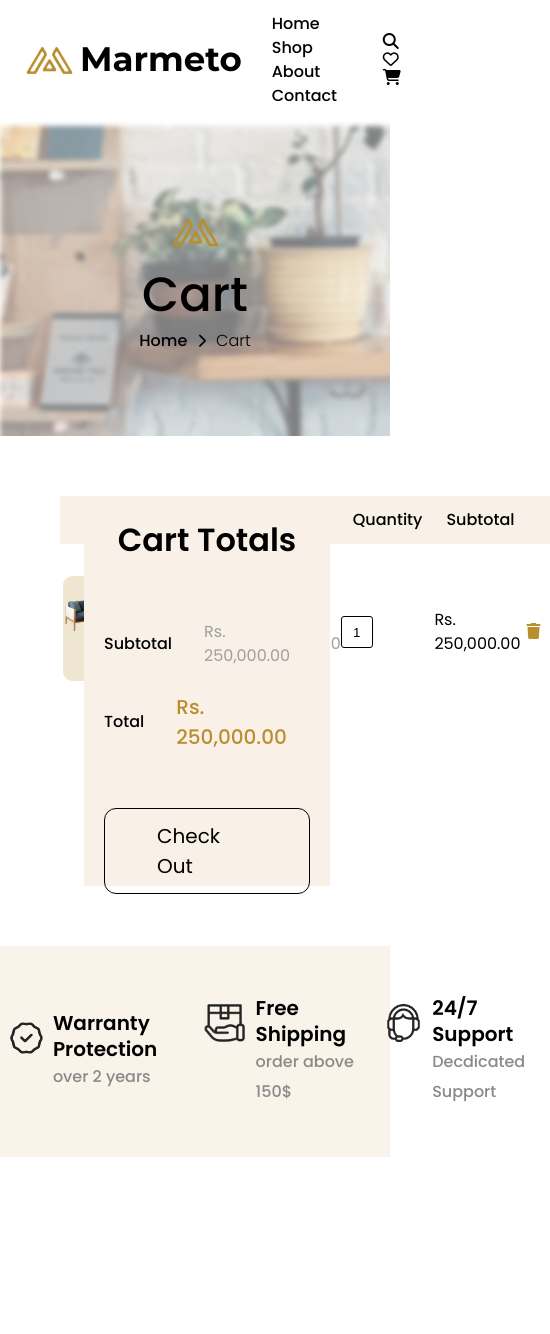
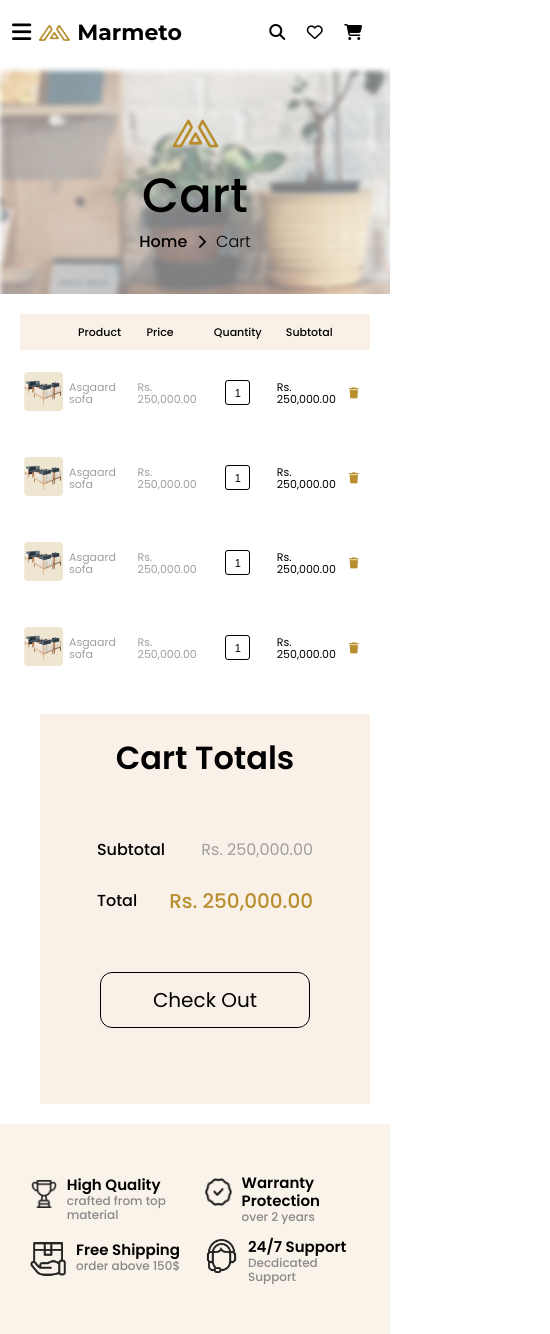
Before and after one commit to Fzansa/marmeto, a plain HTML site: page index.html in a window 390 px wide. Shown: the whole page, 550 px wide, since content can reach past the window. Before the commit the page ends 1157 px from the top, so only its background shows below. Drawn offline with Linux system fonts and the light colour scheme.

Commit message:
responsive done

```diff
--- a/assets/css/style.css
+++ b/assets/css/style.css
@@ -37,6 +37,10 @@ input[type="number"] {
   color: #000000;
 }
 
+.menuIcon {
+  display: none;
+}
+
 .logo img {
   width: 50px;
   height: 32px;
@@ -63,6 +67,10 @@ input[type="number"] {
 
 .rightMenu span i {
   color: #000000;
+}
+
+.close {
+  display: none;
 }
 
 /* end header */
@@ -153,7 +161,7 @@ th {
 }
 
 tbody tr td {
-  padding: 32px 0px;
+  padding-top: 32px;
   font-family: Poppins;
   font-size: 16px;
   font-weight: 400;
@@ -171,7 +179,7 @@ td > input {
   width: 32px;
   height: 32px;
   text-align: center;
-  /* background:red; */
+  margin: auto;
   border: 1px solid #000000;
   outline: none;
   padding: 2px;
@@ -252,7 +260,7 @@ td > i.fa-trash {
   display: flex;
   align-items: center;
   justify-content: center;
-  padding: 50px 0px;
+  padding: 50px 30px;
 }
 
 .featureContainer {
@@ -291,7 +299,207 @@ td > i.fa-trash {
   font-family: Poppins;
   font-size: 16px;
   font-weight: 500;
-  line-height: 30px;
+  line-height: 18px;
   text-align: left;
   color: #898989;
 }
+
+/* end feature section style */
+
+/* making responsive */
+@media (max-width: 1130px) {
+  .mainCartSection {
+    padding: 60px 30px;
+  }
+  .itemsContainer {
+    width: calc(100% - 330px);
+  }
+  .totalContainer {
+    width: 330px;
+  }
+  td img {
+    width: 70px;
+  }
+}
+
+@media (max-width: 991px) {
+  .mainCartSection {
+    flex-wrap: wrap;
+    padding: 30px;
+  }
+  .itemsContainer {
+    width: 100%;
+  }
+  .totalContainer {
+    margin-left: auto;
+  }
+  .featureInfo > h3 {
+    font-size: 18px;
+  }
+
+  .featureInfo > p {
+    font-size: 14px;
+  }
+  .featureImg {
+    width: 50px;
+    height: 50px;
+  }
+}
+
+@media (max-width: 900px) {
+  .menuContainer a {
+    margin: auto 20px;
+  }
+  .logo {
+    font-size: 28px;
+  }
+  .logo img {
+    width: 46px;
+    height: 24px;
+  }
+}
+
+@media (max-width: 767px) {
+  .menuContainer {
+    background-color: white;
+    box-shadow: 5px 6px 12px rgba(223, 220, 220, 0.349);
+    position: fixed;
+    left: -100%;
+    top: 0px;
+    transition: all 0.5s linear;
+    height: 100vh;
+  }
+
+  .close {
+    display: block;
+  }
+
+  .menuContainer .menuList {
+    display: flex;
+    flex-direction: column;
+    margin-top: 30px;
+  }
+  .menuContainer.open {
+    width: 250px;
+    padding: 30px;
+    left: 0;
+  }
+
+  .close {
+    position: absolute;
+    right: 20px;
+    top: 20px;
+    cursor: pointer;
+    font-size: 16px;
+  }
+
+  .menuContainer a {
+    margin: 0;
+    margin-top: 20px;
+    text-align: center;
+  }
+  .menuIcon {
+    display: block;
+    margin-right: 12px;
+    cursor: pointer;
+  }
+
+  td img {
+    width: 50px;
+  }
+
+  .bannerSection {
+    height: unset;
+    padding: 30px;
+  }
+  .featureContainer {
+    gap: 14px;
+  }
+  .featureInfo > h3 {
+    font-size: 15px;
+    line-height: 18px;
+  }
+  .featureInfo > p {
+    font-size: 12px;
+    line-height: 14px;
+  }
+
+  .featureImg {
+    width: 40px;
+    height: 40px;
+  }
+}
+
+@media (max-width: 677px) {
+  .mainCartSection {
+    padding: 20px;
+  }
+  tbody tr td {
+    padding: 22px 3px;
+    font-size: 14px;
+  }
+  th {
+    font-size: 14px;
+  }
+}
+
+@media (max-width: 575px) {
+  .featureContainer {
+    flex-wrap: wrap;
+  }
+  .featureItem {
+    width: 47%;
+  }
+}
+
+@media (max-width: 525px) {
+  tbody tr td,
+  th {
+    font-size: 11px;
+    line-height: 12px;
+  }
+  td > input {
+    width: 25px;
+    height: 25px;
+    font-size: 11px;
+  }
+  td img {
+    width: 40px;
+  }
+}
+
+@media (max-width: 475px) {
+  .logo {
+    font-size: 22px;
+  }
+  .logo img {
+    width: 34px;
+    height: 19px;
+  }
+  .rightMenu span {
+    margin: 0px;
+    margin-right: 14px;
+  }
+  .header {
+    padding: 12px;
+  }
+  .menuIcon {
+    margin-right: 0px;
+  }
+}
+
+@media (max-width: 375px) {
+  .mainCartSection {
+    padding: 15px 0px;
+  }
+  td img {
+    width: 30px;
+  }
+  tbody tr td,
+  th {
+    padding: 10px 5px;
+  }
+  .featureSection {
+    padding: 30px 10px;
+  }
+}
--- a/assets/js/script.js
+++ b/assets/js/script.js
@@ -0,0 +1,4 @@
+function openMenu() {
+    let menuContainer = document.getElementsByClassName('menuContainer');
+    menuContainer[0].classList.toggle('open');
+}
--- a/index.html
+++ b/index.html
@@ -14,14 +14,20 @@
     <!-- START HEADER -->
     <header class="header">
       <div class="logo">
+        <span class="menuIcon" onclick="openMenu()" >
+          <i class="fa-solid fa-bars"></i>
+        </span>
         <img src="assets/images/logo.png" alt="Marmeto logo" />
         <span>Marmeto</span>
       </div>
       <div class="menuContainer">
-        <a href="javascript:void(0)">Home</a>
-        <a href="javascript:void(0)">Shop</a>
-        <a href="javascript:void(0)">About</a>
-        <a href="javascript:void(0)">Contact</a>
+        <span class="close" onclick="openMenu()"><i class="fa-regular fa-circle-xmark"></i></span>
+        <div class="menuList" >
+          <a href="javascript:void(0)" class="active" >Home</a>
+          <a href="javascript:void(0)">Shop</a>
+          <a href="javascript:void(0)">About</a>
+          <a href="javascript:void(0)">Contact</a>
+        </div>
       </div>
       <div class="rightMenu">
         <span><i class="fa-solid fa-magnifying-glass"></i></span>
@@ -66,8 +72,32 @@
               <td>Asgaard sofa</td>
               <td>Rs. 250,000.00</td>
               <td><input type="number" value="1" /></td>
-              <td class="dark" >Rs. 250,000.00</td>
-              <td ><i class="fa-solid fa-trash"></i></td>
+              <td class="dark">Rs. 250,000.00</td>
+              <td><i class="fa-solid fa-trash"></i></td>
+            </tr>
+            <tr>
+              <td><img src="assets/images/item.png" alt="" /></td>
+              <td>Asgaard sofa</td>
+              <td>Rs. 250,000.00</td>
+              <td><input type="number" value="1" /></td>
+              <td class="dark">Rs. 250,000.00</td>
+              <td><i class="fa-solid fa-trash"></i></td>
+            </tr>
+            <tr>
+              <td><img src="assets/images/item.png" alt="" /></td>
+              <td>Asgaard sofa</td>
+              <td>Rs. 250,000.00</td>
+              <td><input type="number" value="1" /></td>
+              <td class="dark">Rs. 250,000.00</td>
+              <td><i class="fa-solid fa-trash"></i></td>
+            </tr>
+            <tr>
+              <td><img src="assets/images/item.png" alt="" /></td>
+              <td>Asgaard sofa</td>
+              <td>Rs. 250,000.00</td>
+              <td><input type="number" value="1" /></td>
+              <td class="dark">Rs. 250,000.00</td>
+              <td><i class="fa-solid fa-trash"></i></td>
             </tr>
           </tbody>
         </table>
```
